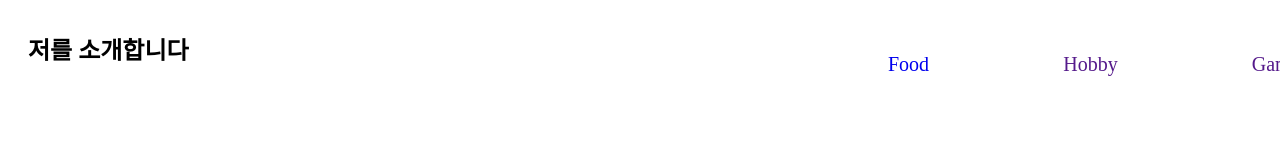
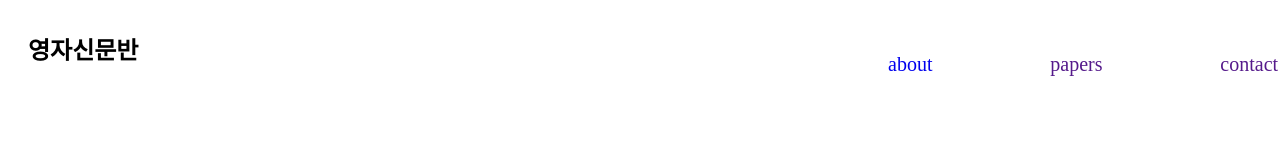
Before and after one commit to MeWeAre/naejung.github.io, a plain HTML site: page index.html in a window 1280 px wide. Shown: the top 160 px of the page. Drawn offline with Linux system fonts and the light colour scheme; files that its build step writes are made by us from their sources.

Commit message:
Update index.html

```diff
--- a/index.html
+++ b/index.html
@@ -2,19 +2,19 @@
 <html lang="ko">
     <head>
         <meta charset="utf-8">
-        <title>Myself</title>
-        <link rel="stylesheet" type="text/css" href="/-beaver/style.css">
+        <title>Naejung TIMES</title>
+        <link rel="stylesheet" type="text/css" href="style.css">
     </head>
     <body>
         <div class="page">
             <header>
-                <h2>저를 소개합니다</h2>
+                <h2>영자신문반</h2>
                 <nav>
                     <ul>
-                        <li><a href="#">Food</a></li>
-                        <li><a href="">Hobby</a></li>
-                        <li><a href="">Game</a></li>
-                        <li><a href="">Dream</a></li>
+                        <li><a href="#">about</a></li>
+                        <li><a href="">papers</a></li>
+                        <li><a href="">contact</a></li>
+                        <li><a href="https://naejung-m.goesn.kr/naejung-m/main.do">내정중학교</a></li>
                     </ul>
                 </nav>
             </header>
```
